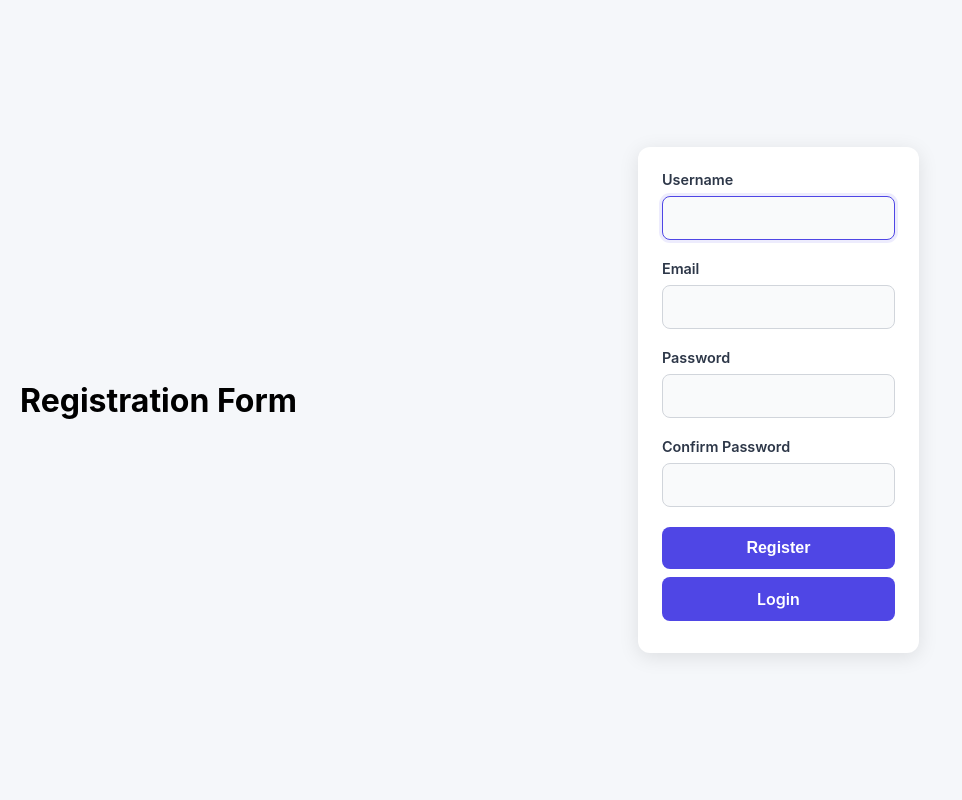
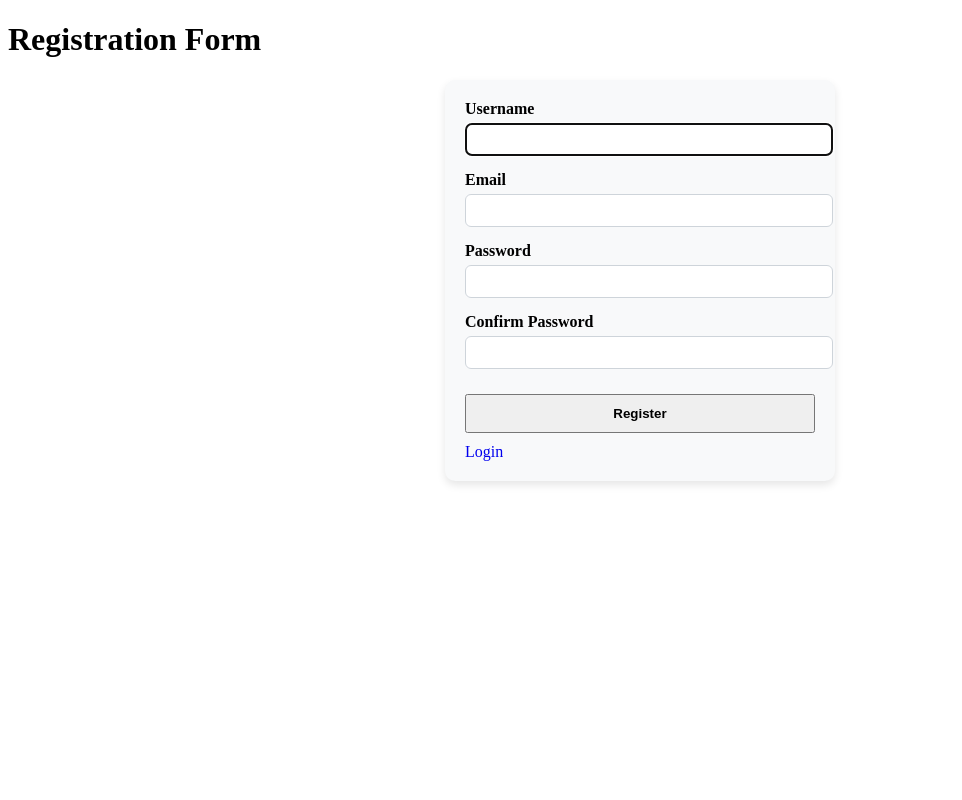
Before and after one commit to keshavroka55/Skillshare, a Django app: page /core/register/ in a window 1280 px wide. Shown: the whole page, without its empty margins (0-962 px from the left). Run offline with Django 4.2, Linux system fonts and the light colour scheme.

Commit message:
some final one

```diff
--- a/Skillshare/core/static/css/registraction.css
+++ /dev/null
@@ -1,138 +0,0 @@
-/* Reset default styles for consistent rendering */
-* {
-  box-sizing: border-box;
-  margin: 0;
-  padding: 0;
-}
-
-/* Base body styling */
-body {
-  font-family: -apple-system, BlinkMacSystemFont, 'Segoe UI', Roboto, Oxygen, Ubuntu, Cantarell, sans-serif;
-  background-color: #f5f7fa;
-  display: flex;
-  justify-content: center;
-  align-items: center;
-  min-height: 100vh;
-  padding: 20px;
-}
-
-/* Form container */
-form {
-  max-width: 400px;
-  margin: 0 auto;
-  padding: 1.5rem;
-  background-color: #ffffff;
-  border-radius: 12px;
-  box-shadow: 0 4px 20px rgba(0, 0, 0, 0.1);
-}
-
-/* Heading styling */
-.text-center {
-  text-align: center;
-}
-
-.my-4 {
-  margin: 2rem 0;
-}
-
-/* Field wrapper */
-.field-wrapper {
-  margin-bottom: 1.25rem;
-}
-
-/* Label styling */
-label {
-  display: block;
-  font-size: 0.9rem;
-  font-weight: 600;
-  color: #2d3748;
-  margin-bottom: 0.5rem;
-}
-
-/* Input fields */
-input[type="text"],
-input[type="email"],
-input[type="password"] {
-  width: 100%;
-  padding: 0.75rem;
-  border: 1px solid #d1d5db;
-  border-radius: 8px;
-  font-size: 1rem;
-  color: #1a202c;
-  background-color: #f9fafb;
-  transition: border-color 0.3s ease, box-shadow 0.3s ease;
-}
-
-input:focus {
-  outline: none;
-  border-color: #4f46e5;
-  box-shadow: 0 0 0 3px rgba(79, 70, 229, 0.1);
-}
-
-/* Error messages */
-.errorlist {
-  list-style: none;
-  margin-top: 0.5rem;
-  color: #dc2626;
-  font-size: 0.85rem;
-  font-weight: 400;
-}
-
-.errorlist li {
-  margin-bottom: 0.25rem;
-}
-
-/* Button styling */
-.btn {
-  display: inline-block;
-  padding: 0.75rem 1.5rem;
-  border: none;
-  border-radius: 8px;
-  font-size: 1rem;
-  font-weight: 600;
-  text-align: center;
-  cursor: pointer;
-  transition: background-color 0.3s ease, transform 0.2s ease, box-shadow 0.2s ease;
-}
-
-.btn-primary {
-  background-color: #4f46e5;
-  color: #ffffff;
-  width: 100%;
-  margin-bottom: 0.5rem;
-}
-
-.btn-primary:hover {
-  background-color: #4338ca;
-  transform: translateY(-2px);
-  box-shadow: 0 2px 8px rgba(0, 0, 0, 0.15);
-}
-
-.btn-primary:active {
-  transform: translateY(0);
-}
-
-/* Link button styling */
-a.btn-primary {
-  text-decoration: none;
-}
-
-a.btn-primary:hover {
-  text-decoration: none;
-  background-color: #4338ca;
-}
-
-/* Responsive design */
-@media (max-width: 480px) {
-  form {
-    padding: 1rem;
-  }
-
-  .btn {
-    padding: 0.75rem;
-  }
-
-  h1.text-center {
-    font-size: 1.5rem;
-  }
-}
--- a/Skillshare/core/templates/registration/register.html
+++ b/Skillshare/core/templates/registration/register.html
@@ -1,20 +1,64 @@
 {% extends "core.html" %}
-{% load static %}
 
 {% block home %}
 <h1 class="text-center my-4">Registration Form</h1>
 {% endblock %}
 
 {% block content %}
-<!DOCTYPE html>
-<html lang="en">
-<head>
-    <meta charset="UTF-8">
-    <meta name="viewport" content="width=device-width, initial-scale=1.0">
-    <title>Register</title>
-    <link rel="stylesheet" href="{% static 'css/registraction.css' %}">
-</head>
-<body>
+<style>
+  form {
+    max-width: 350px;
+    margin: 0 auto;
+    padding: 20px;
+    border-radius: 10px;
+    background-color: #f8f9fa;
+    box-shadow: 0 4px 8px rgba(0,0,0,0.1);
+  }
+
+  .field-wrapper {
+    margin-bottom: 15px;
+  }
+
+  label {
+    font-weight: 600;
+    display: block;
+    margin-bottom: 5px;
+  }
+
+  input {
+    width: 100%;
+    padding: 8px;
+    border: 1px solid #ced4da;
+    border-radius: 6px;
+  }
+
+  .errorlist {
+    color: #d9534f;
+    margin-top: 5px;
+    font-size: 14px;
+  }
+
+  button.btn-primary {
+    width: 100%;
+    padding: 10px;
+    font-weight: 600;
+    margin-top: 10px;
+  }
+
+  a.btn-primary {
+    margin-top: 10px;
+    display: inline-block;
+    text-decoration: none;
+  }
+
+  a.btn-primary:hover {
+    width: 100%;
+    padding: 10px;
+    font-weight: 600;
+    text-decoration: underline;
+  }
+</style>
+
 <form method="post" novalidate>
   {% csrf_token %}
 
@@ -51,8 +95,8 @@
   </div>
 
   <button type="submit" class="btn btn-primary">Register</button>
-        <a type="button" class="btn btn-primary" href="{% url 'login' %}">Login</a>
+  <a type="button" class="btn btn-primary" href="{% url "login" %}">Login</a>
+
 </form>
-</body>
-</html>
+
 {% endblock %}
```
Lines whose indentation alone changed are shown as unchanged.
